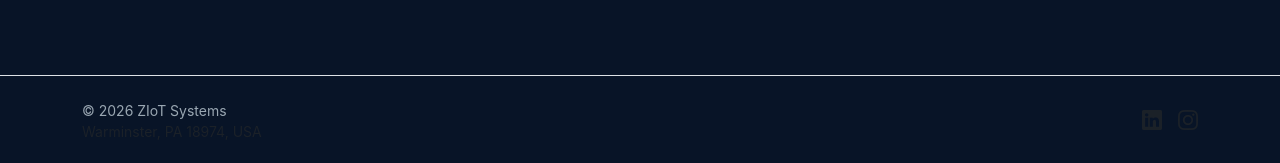
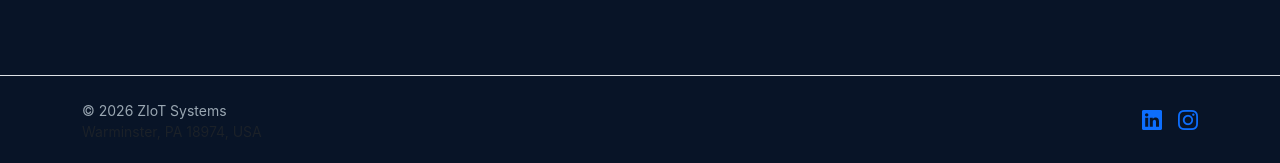
Before and after one commit to ZIoT-Systems/ZIoT-Systems.github.io, a Jekyll site: the page built from README.md, in a window 1280 px wide and 900 px high, scrolled down 2316 px. Shown: the part 734-897 px from the top of the window. Built offline with Jekyll 4.4.1, drawn with Linux system fonts in a browser that asks for light colours; our own code applies the rules of GitHub Pages for plain Markdown files.

Commit message:
landing page

```diff
--- a/_layouts/default.html
+++ b/_layouts/default.html
@@ -408,7 +408,7 @@
                    target="_blank"
                    rel="noopener"
                    aria-label="ZIoT Systems on LinkedIn"
-                   class="text-decoration-none text-muted">
+                   class="text-decoration-none">
                     <i class="bi bi-linkedin fs-5"></i>
                 </a>
 
@@ -416,7 +416,7 @@
                    target="_blank"
                    rel="noopener"
                    aria-label="ZIoT Systems on Instagram"
-                   class="text-decoration-none text-muted">
+                   class="text-decoration-none">
                     <i class="bi bi-instagram fs-5"></i>
                 </a>
             </div>
```
